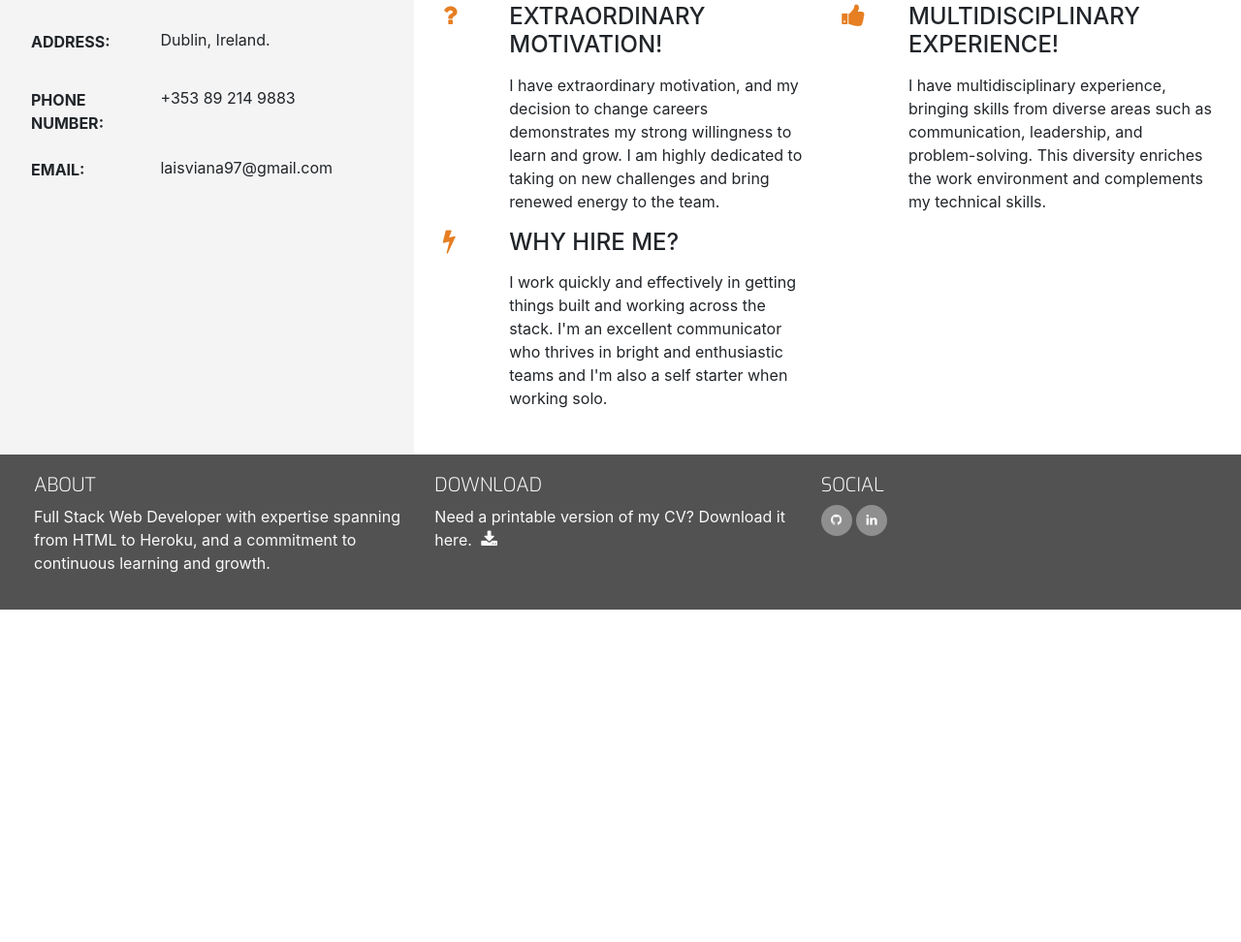
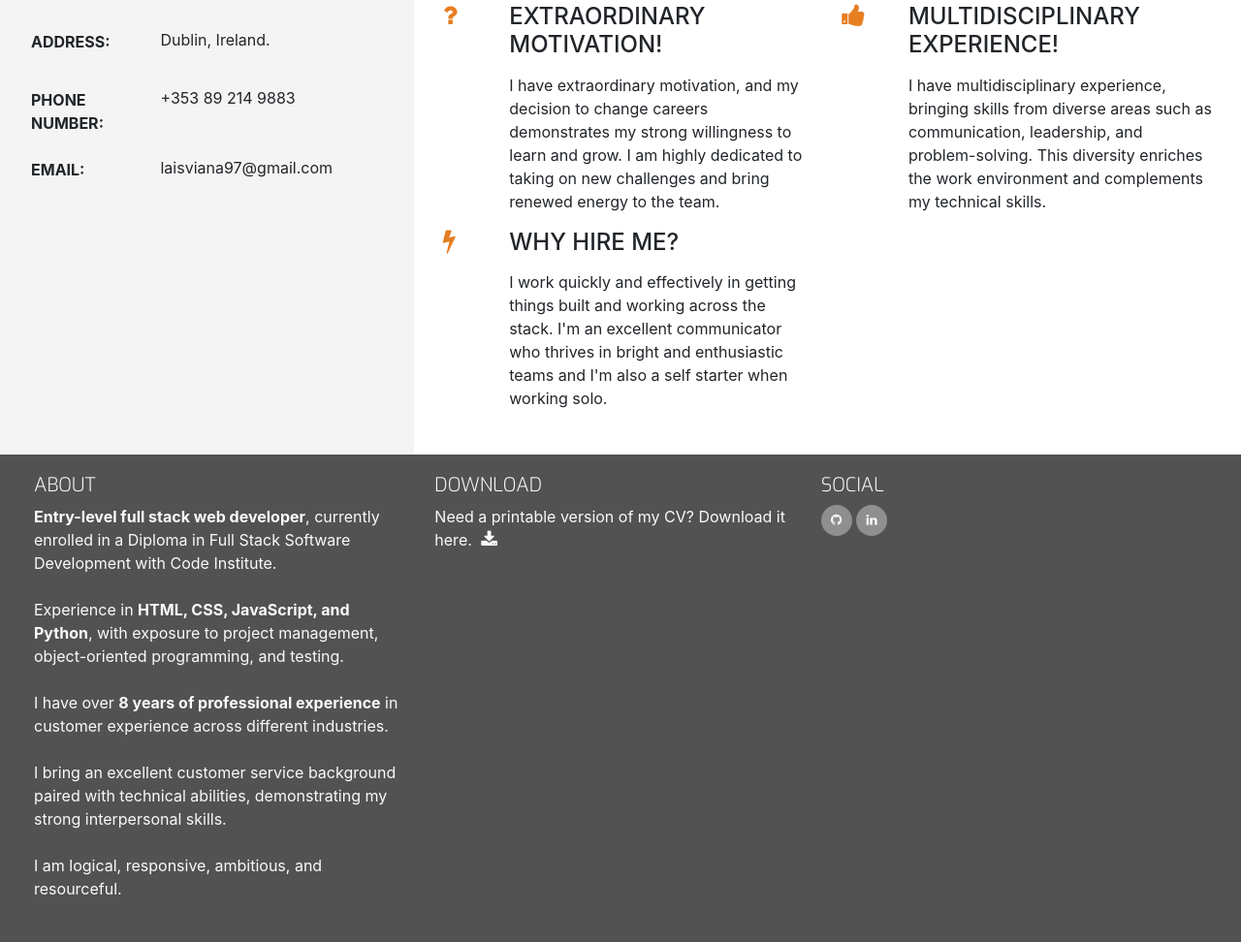
Before and after one commit to LaisZagati/Resume-Bootstrap, a plain HTML site: page index.html in a window 1280 px wide. Shown: the part 498-1470 px from the top of the page at 97% size. Before the commit the page ends 1127 px from the top, so only its background shows below. Drawn offline with nearby package versions, Linux system fonts and the light colour scheme.

Commit message:
Update index.html

```diff
--- a/index.html
+++ b/index.html
@@ -160,8 +160,11 @@
             <div class="col-sm-4">
                 <h5 class="uppercase general-sub">About</h5>
                 <p class="inline-block">
-                    Full Stack Web Developer with expertise spanning from HTML to Heroku,
-                    and a commitment to continuous learning and growth.
+                    <strong>Entry-level full stack web developer</strong>, currently enrolled in a Diploma in Full Stack Software Development with Code Institute.<br><br>
+                    Experience in <strong>HTML, CSS, JavaScript, and Python</strong>, with exposure to project management, object-oriented programming, and testing.<br><br>
+                    I have over <strong>8 years of professional experience</strong> in customer experience across different industries.<br><br>
+                    I bring an excellent customer service background paired with technical abilities, demonstrating my strong interpersonal skills.<br><br>
+                    I am logical, responsive, ambitious, and resourceful.<br><br>
                 </p>
             </div>
             <div class ="col-sm-4">
```
